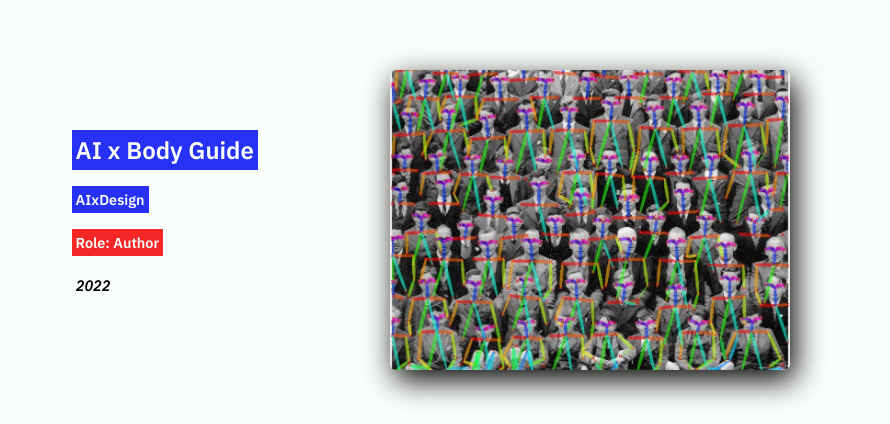
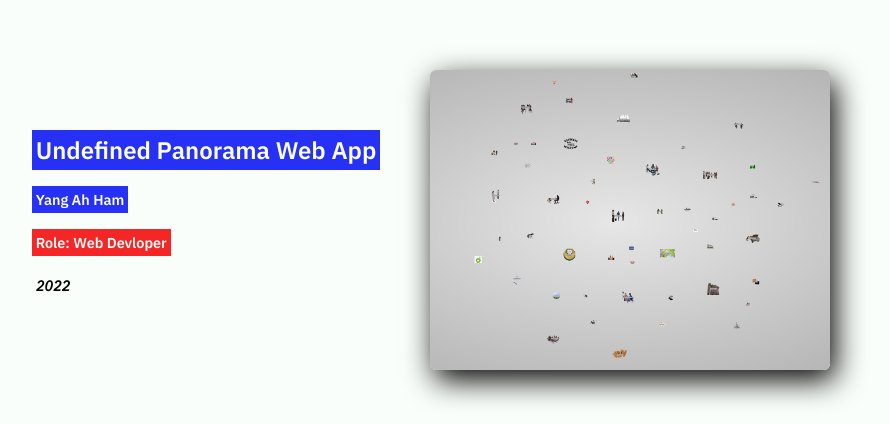
Before and after one commit to Caileannn/react-website, a React (Create React App) app: page /other-projects in a window 1280 px wide. Shown: the part 174-598 px from the top of the page, without its empty margins (209-1099 px from the left). Built offline with nearby package versions, Linux system fonts and the light colour scheme; what javascript-time-ago would draw is missing.

Commit message:
Other Projetcs Updated

```diff
--- a/src/App.js
+++ b/src/App.js
@@ -3,7 +3,6 @@ import { Route, Routes} from 'react-router-dom';
 import Ruhi from './components/Ruhi/Ruhi';
 import Home from './home/Home';
 
-import * as MicroStacks from '@micro-stacks/react';
 
 
 
--- a/src/components/Other/OtherMain.js
+++ b/src/components/Other/OtherMain.js
@@ -5,12 +5,20 @@ import OtherContent from "./OtherContent";
 function OtherMain() {
   const otherList = [
     {
+      ow_title: "Undefined Panorama Web App",
+      ow_by: "Yang Ah Ham",
+      ow_year: 2022,
+      ow_role: "Web Devloper",
+      ow_image: "up_img.png",
+      ow_url: "http://undefinedpanorama.net/"
+    },
+    {
       ow_title: "AI x Body Guide",
       ow_by: "AIxDesign",
       ow_year: 2022,
       ow_role: "Author",
       ow_image: "openpose-1.jpg",
-      ow_url: "https://www.aixdesign.co/"
+      ow_url: "https://nadiapiet.notion.site/AIxDesign-s-Guide-to-AI-x-Body-26ea1c78f253425a92f9269895ea6f46"
     },
     {
       ow_title: "Sorry, please say it again",
```
Also changed, not shown: public/up_img.png (added), 1 other file (tests, documents, lock files or other folders).
